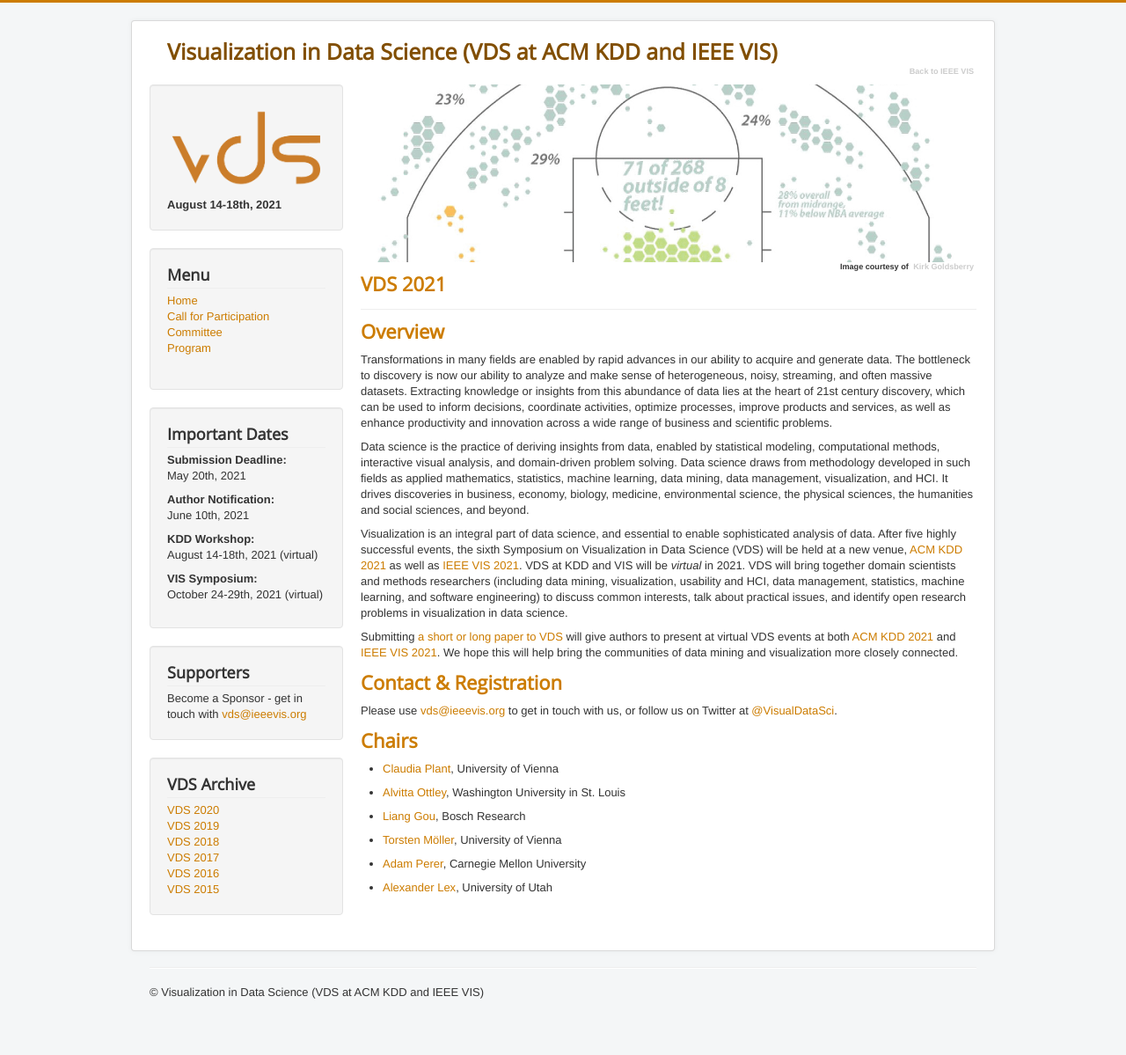
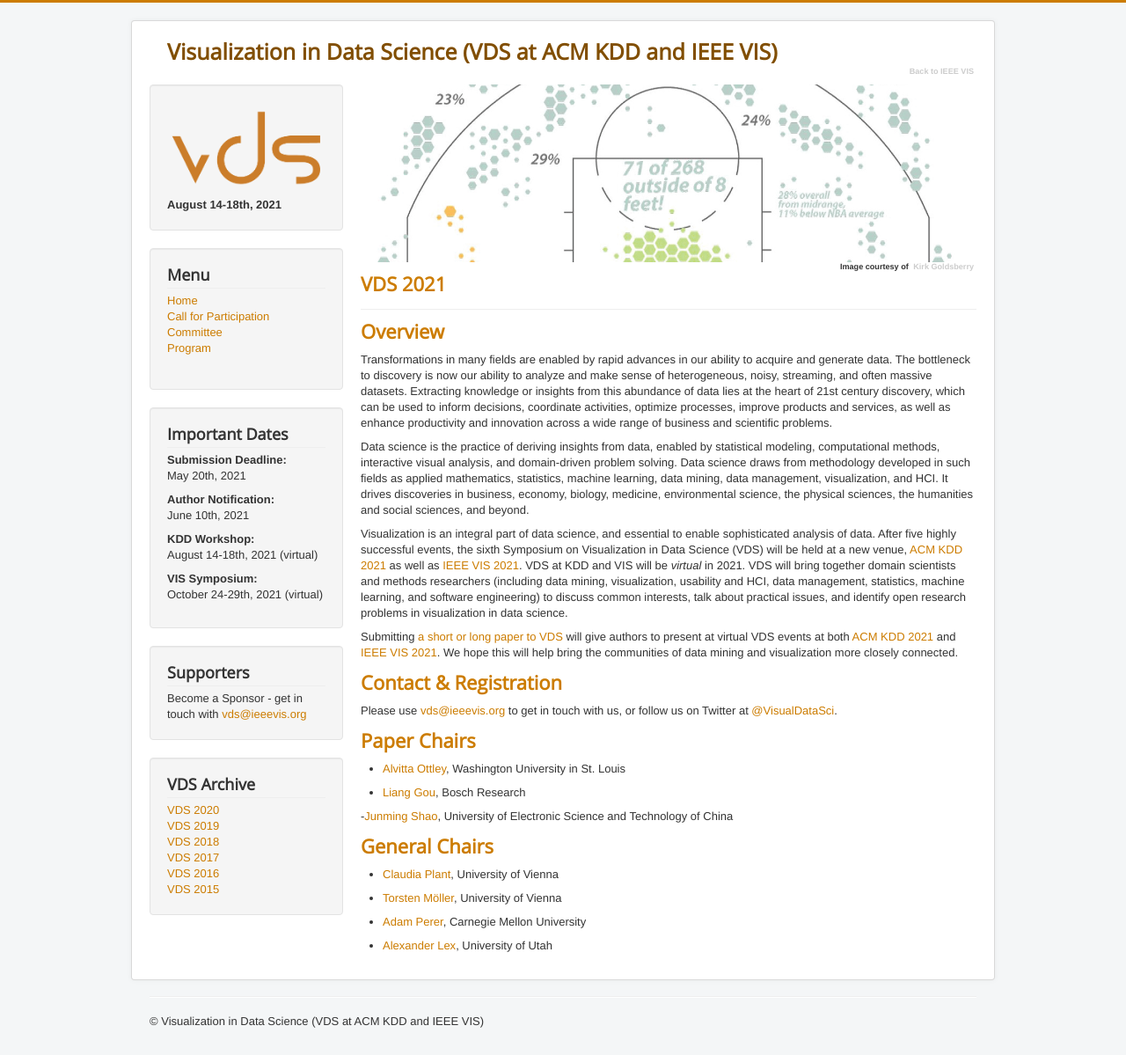
Before and after one commit to visualdatascience/2022, a Jekyll site: the page built from index.md, in a window 1280 px wide. Shown: the whole page at 88% size. Built offline with Jekyll 4.4.1, drawn with Linux system fonts in a browser that asks for light colours; before the commit the page ends 1166 px from its top, so only the background shows below that.

Commit message:
added Junming to website

```diff
--- a/index.md
+++ b/index.md
@@ -18,14 +18,18 @@ Submitting [a short or long paper to VDS](http://www.visualdatascience.org/2021/
 
 Please use [vds@ieeevis.org](mailto:vds@ieeevis.org) to get in touch with us, or follow us on Twitter at [@VisualDataSci](https://twitter.com/VisualDataSci).
 
-
-## Chairs
-
-- [Claudia Plant](https://dm.cs.univie.ac.at/team/person/59835/), University of Vienna
+## Paper Chairs
 
 - [Alvitta Ottley](http://visualdata.wustl.edu), Washington University in St. Louis
 
 - [Liang Gou](https://scholar.google.com/citations?user=x3VK0fAAAAAJ&hl=en), Bosch Research
+
+-[Junming Shao](https://dm.uestc.edu.cn/junming-shao/), University of Electronic Science and Technology of China
+
+
+## General Chairs
+
+- [Claudia Plant](https://dm.cs.univie.ac.at/team/person/59835/), University of Vienna
 
 - [Torsten Möller](https://cs.univie.ac.at/Torsten.Möller), University of Vienna
 
```
Also changed, not shown: committee.md (+9 -4 lines).
